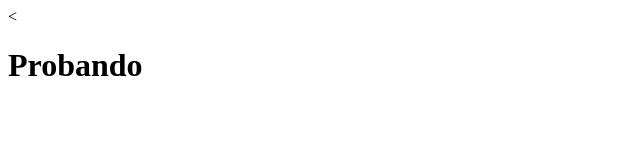
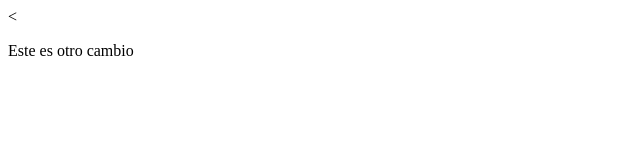
Before and after one commit to leonelgpr33/clases_gali, a plain HTML site: page index.html in a window 1280 px wide. Shown: the whole page, without its empty margins (0-640 px from the left). Drawn offline with Linux system fonts and the light colour scheme.

Commit message:
Cambios en HTML 2

```diff
--- a/index.html
+++ b/index.html
@@ -3,6 +3,6 @@
 	<title>Prueba</title>
 </head>
 <body>
-<h1>Probando</h1>
+<p>Este es otro cambio</p
 </body>
 </html>
```
